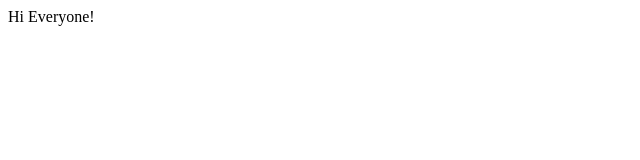
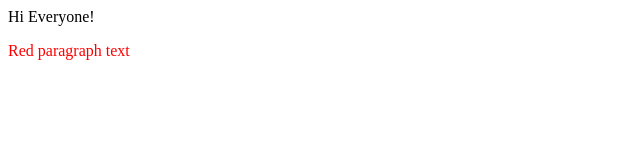
Before and after one commit to Marlyns/workshop, a plain HTML site: page index.html in a window 1280 px wide. Shown: the whole page, without its empty margins (0-640 px from the left). Drawn offline with Linux system fonts and the light colour scheme.

```diff
--- a/index.html
+++ b/index.html
@@ -6,6 +6,6 @@
     </head>
            Hi Everyone!
     <body>
-
+       <p style="color:#FF0000";>Red paragraph text</p>
     </body>
 </html>
```
